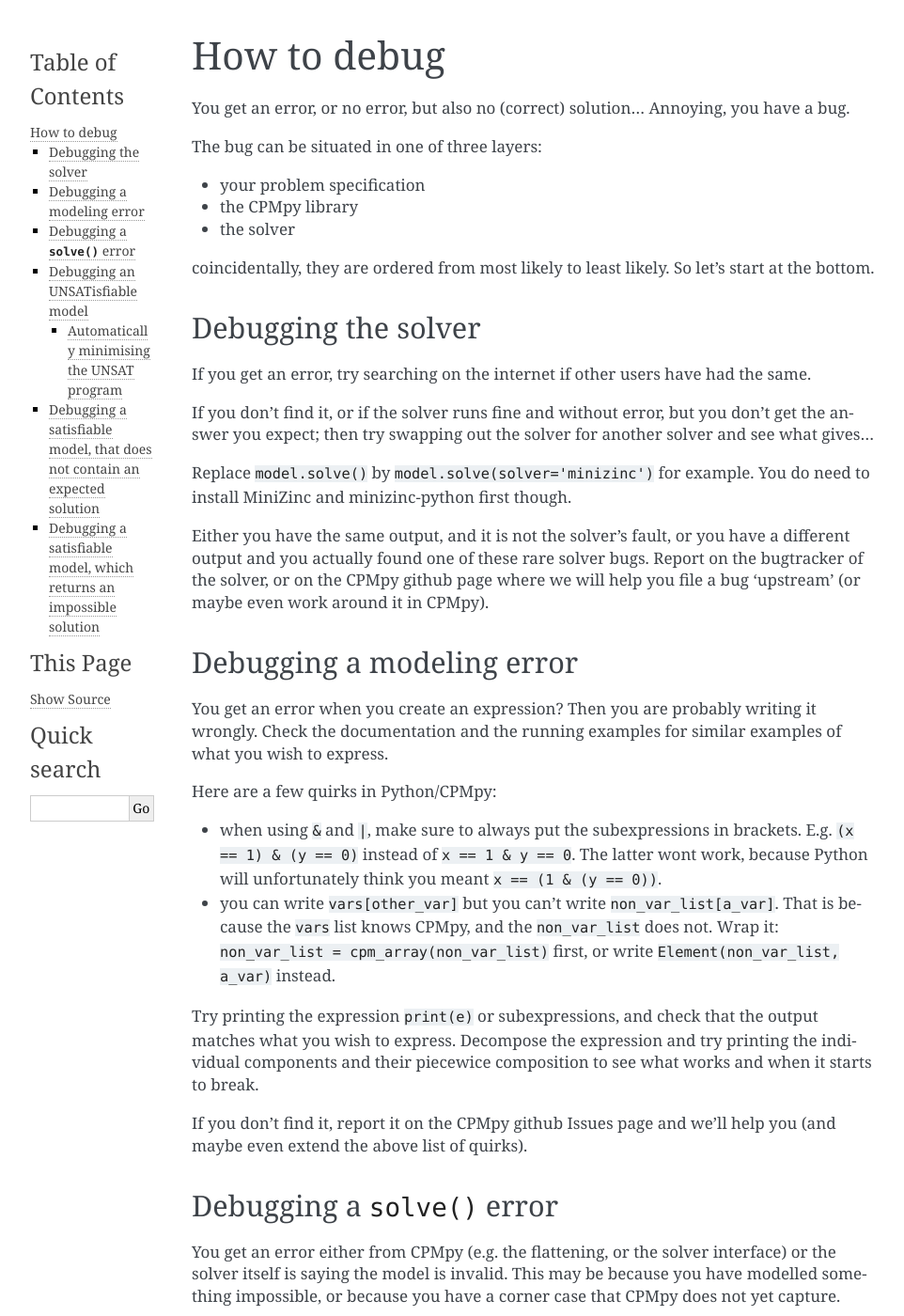
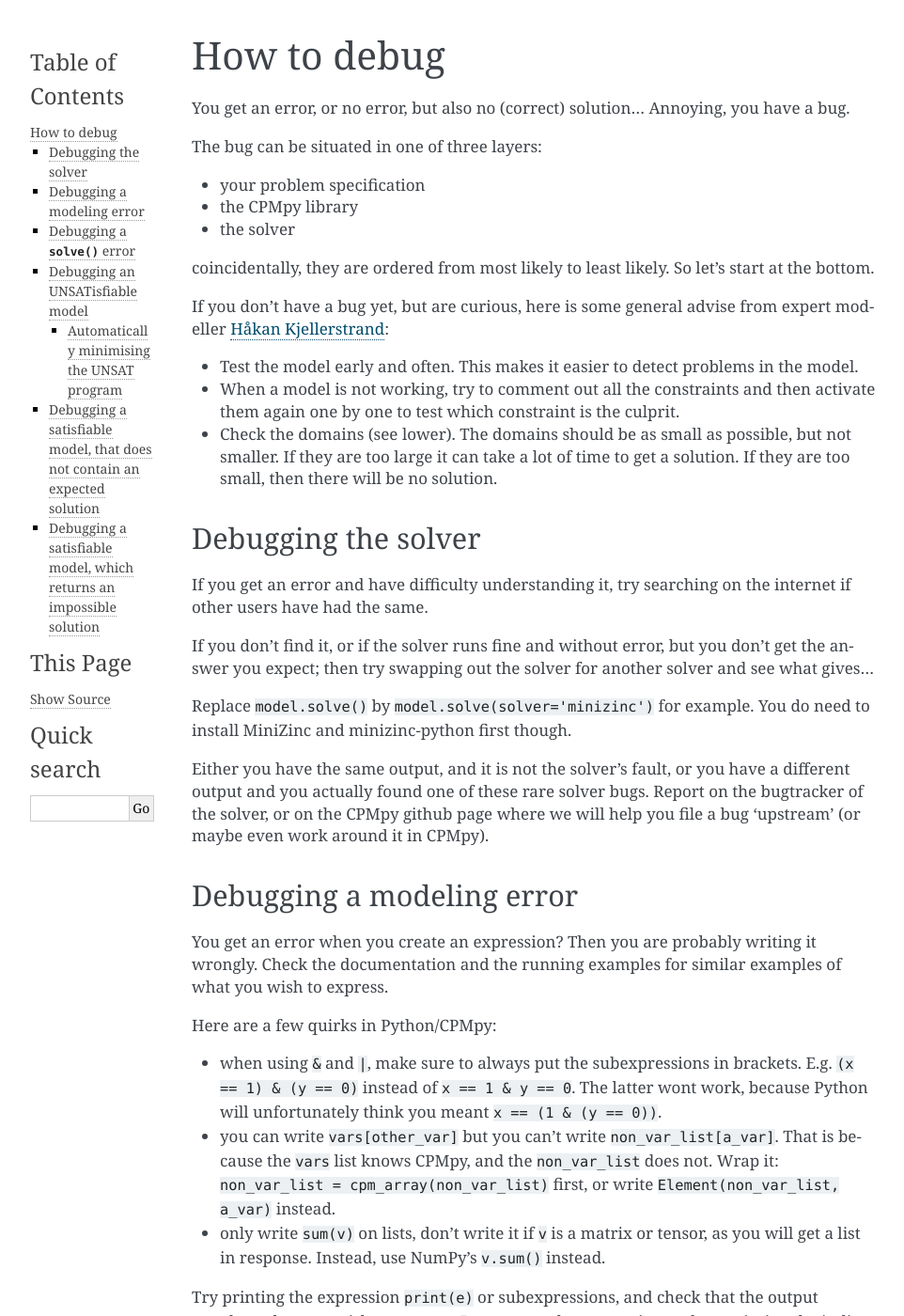
Before and after one commit to CPMpy/cpmpy, a Sphinx documentation site: the page built from docs/how_to_debug.md, in a window 1280 px wide and 1400 px high. Shown: the whole window at 94% size, without its empty margins (148-1110 px from the left). Built offline with Sphinx 7.4.7, drawn with Linux system fonts in a browser that asks for light colours; some of the changed text lies outside the part shown.

Commit message:
debugging guide update

````diff
--- a/docs/how_to_debug.md
+++ b/docs/how_to_debug.md
@@ -9,9 +9,15 @@ The bug can be situated in one of three layers:
 
 coincidentally, they are ordered from most likely to least likely. So let's start at the bottom.
 
+If you don't have a bug yet, but are curious, here is some general advise from expert modeller [Håkan Kjellerstrand](http://www.hakank.org/):
+- Test the model early and often. This makes it easier to detect problems in the model.
+- When a model is not working, try to comment out all the constraints and then activate them again one by one to test which constraint is the culprit.
+- Check the domains (see lower). The domains should be as small as possible, but not smaller. If they are too large it can take a lot of time to get a solution. If they are too small, then there will be no solution.
+
+
 ## Debugging the solver
 
-If you get an error, try searching on the internet if other users have had the same.
+If you get an error and have difficulty understanding it, try searching on the internet if other users have had the same.
 
 If you don't find it, or if the solver runs fine and without error, but you don't get the answer you expect; then try swapping out the solver for another solver and see what gives...
 
@@ -26,6 +32,7 @@ You get an error when you create an expression? Then you are probably writing it
 Here are a few quirks in Python/CPMpy:
   - when using `&` and `|`, make sure to always put the subexpressions in brackets. E.g. `(x == 1) & (y == 0)` instead of `x == 1 & y == 0`. The latter wont work, because Python will unfortunately think you meant `x == (1 & (y == 0))`.
   - you can write `vars[other_var]` but you can't write `non_var_list[a_var]`. That is because the `vars` list knows CPMpy, and the `non_var_list` does not. Wrap it: `non_var_list = cpm_array(non_var_list)` first, or write `Element(non_var_list, a_var)` instead.
+  - only write `sum(v)` on lists, don't write it if `v` is a matrix or tensor, as you will get a list in response. Instead, use NumPy's `v.sum()` instead.
 
 Try printing the expression `print(e)` or subexpressions, and check that the output matches what you wish to express. Decompose the expression and try printing the individual components and their piecewice composition to see what works and when it starts to break.
 
@@ -65,10 +72,12 @@ print(mf)`
 ```
 
 ### Automatically minimising the UNSAT program
-If the above is unwieldy because your constraint problem is too large, then consider automatically reducing it to its 'UNSAT core'. You can use 'MUSX' in examples/advanced/ for this:
+If the above is unwieldy because your constraint problem is too large, then consider automatically reducing it to its 'UNSAT core'.
+
+You can download our '[musx.py](https://raw.githubusercontent.com/CPMpy/cpmpy/master/examples/advanced/musx.py)' advanced example. If you put it in the same folder as your code, then you can use it as follows:
 
 ```python
-from examples.advanced.musx import musx
+from musx import musx
 
 x,y,z = boolvar(3)
 model = Model(
````
